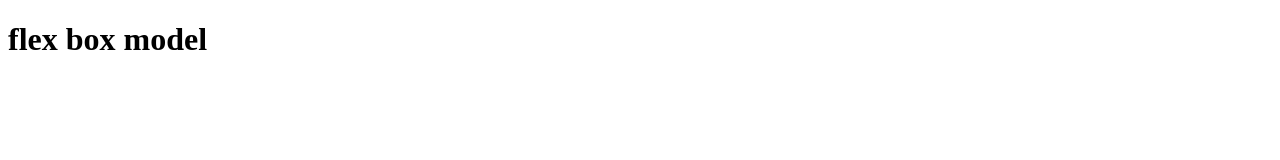
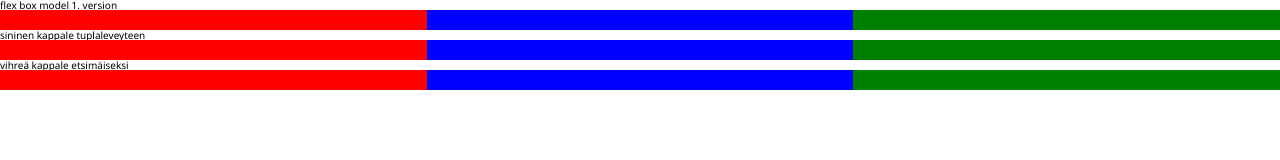
Before and after one commit to dieudonneshaka/07-flex-box-malli-purettuna, a plain HTML site: page index.html in a window 1280 px wide. Drawn offline with Linux system fonts and the light colour scheme.

Commit message:
jhggglgg

```diff
--- a/index.html
+++ b/index.html
@@ -9,11 +9,24 @@
 
 </head>
 <body>
-    <h1>flex box model</h1>
+    <h1>flex box model 1. version</h1>
     <article class="parent">
         <p class="color-red"></p>
-        <p class="color-bule"></p>
+        <p class="color-blue tuplaleveys"></p>
         <p class="color-green"></p>
     </article>
+    <h1>sininen kappale tuplaleveyteen</h1>
+    <article class="parent">
+        <p class="color-red"></p>
+        <p class="color-blue tuplaleveys"></p>
+        <p class="color-green"></p>
+    </article>
+    <h3> vihreä kappale etsimäiseksi</h3>
+    <article class="parent">
+        <p class="color-red"></p>
+        <p class="color-blue tuplaleveys"></p>
+        <p class="color-green"></p>
+    </article>
+
 </body>
 </html>
--- a/layout.css
+++ b/layout.css
@@ -0,0 +1,40 @@
+html{
+    font-size: 62.5%;
+}
+body{
+    font-family: 'Segoe UI', Tahoma, Geneva, Verdana, sans-serif;
+
+}
+p {
+    padding: 1rem;
+}
+.color-red{
+    background-color: red;
+}
+.color-blue{
+    background-color: blue;
+}
+.color-green{
+    background-color: green;
+}
+
+/* otetaan käyttöön flex artikkelin lapsissa*/
+
+.parent{
+    display: flex; /* otetaan flex käyttöön tämän elementin lapsissa*/
+    flex-direction: row; /* tämän elementin lapset sijoitetaan samalla riville*/
+    flex-wrap: nowrap; /* lapset eivät voi rittyä (wrap: lapset voivat rivittyä*/
+}
+.parent > * {
+    flex-basis: 0; /* lasten minimileveys*/
+    flex-grow: 1; /* lasten yhtä leveitä (flex-grow lapsissa sama)*/
+    order: 2; /* lasten järjestys */
+}
+
+.parent .color{
+    background-color: blue;
+}
+
+.parent .color-green{
+    background-color: green;
+}
--- a/reset.css
+++ b/reset.css
@@ -0,0 +1,129 @@
+/* http://meyerweb.com/eric/tools/css/reset/
+   v2.0 | 20110126
+   License: none (public domain)
+*/
+
+html,
+body,
+div,
+span,
+applet,
+object,
+iframe,
+h1,
+h2,
+h3,
+h4,
+h5,
+h6,
+p,
+blockquote,
+pre,
+a,
+abbr,
+acronym,
+address,
+big,
+cite,
+code,
+del,
+dfn,
+em,
+img,
+ins,
+kbd,
+q,
+s,
+samp,
+small,
+strike,
+strong,
+sub,
+sup,
+tt,
+var,
+b,
+u,
+i,
+center,
+dl,
+dt,
+dd,
+ol,
+ul,
+li,
+fieldset,
+form,
+label,
+legend,
+table,
+caption,
+tbody,
+tfoot,
+thead,
+tr,
+th,
+td,
+article,
+aside,
+canvas,
+details,
+embed,
+figure,
+figcaption,
+footer,
+header,
+hgroup,
+menu,
+nav,
+output,
+ruby,
+section,
+summary,
+time,
+mark,
+audio,
+video {
+  margin: 0;
+  padding: 0;
+  border: 0;
+  font-size: 100%;
+  font: inherit;
+  vertical-align: baseline;
+}
+/* HTML5 display-role reset for older browsers */
+article,
+aside,
+details,
+figcaption,
+figure,
+footer,
+header,
+hgroup,
+menu,
+nav,
+section {
+  display: block;
+}
+body {
+  line-height: 1;
+}
+ol,
+ul {
+  list-style: none;
+}
+blockquote,
+q {
+  quotes: none;
+}
+blockquote:before,
+blockquote:after,
+q:before,
+q:after {
+  content: "";
+  content: none;
+}
+table {
+  border-collapse: collapse;
+  border-spacing: 0;
+}
```
